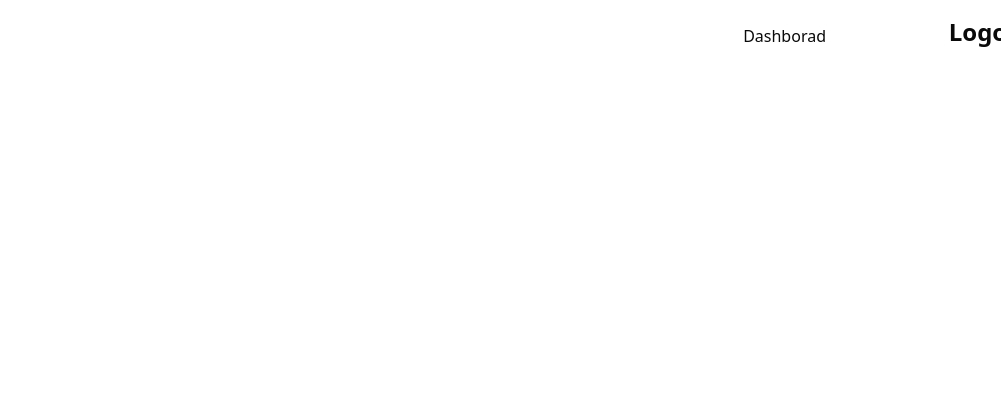
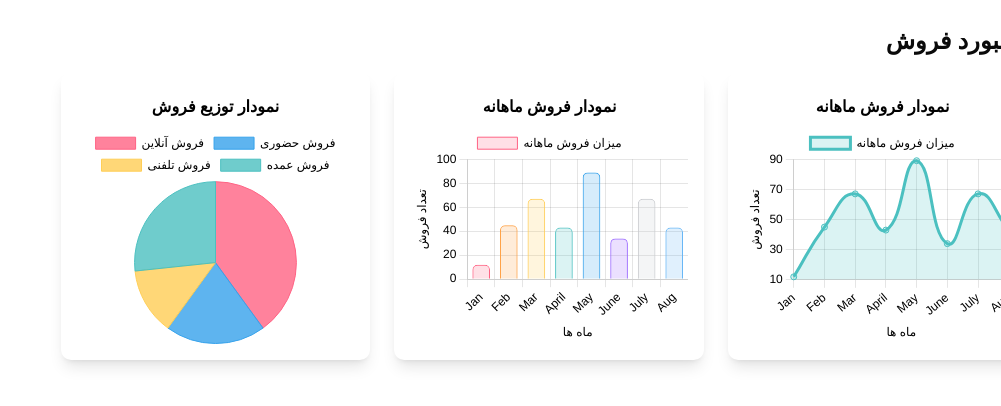
Before and after one commit to Jaafarzare/simple-dashborad, a Next.js app: page /dashboard in a window 1280 px wide. Shown: the top 406 px of the page, without its empty margins (279-1280 px from the left). Built offline with nearby package versions, Linux system fonts and the light colour scheme.

Commit message:
feat: add charts with dark mode support and improve UI components

```diff
--- a/app/dashboard/page.tsx
+++ b/app/dashboard/page.tsx
@@ -1,7 +1,19 @@
+import BarChart from "../ui/chart/BarChart";
+import LineChart from "../ui/chart/LineChart";
+import PieChart from "../ui/chart/PieChart";
+
 export default function page() {
   return (
-    <div>
-      <h1>Dashborad</h1>
+    <div className="flex flex-col gap-4">
+      <div className="flex justify-between items-center">
+        <h1 className="text-2xl font-bold">داشبورد فروش</h1>
+      </div>
+
+      <div className="grid grid-cols-1 md:grid-cols-2 lg:grid-cols-3 gap-6">
+        <LineChart />
+        <BarChart />
+        <PieChart />
+      </div>
     </div>
   );
 }
--- a/app/layout.tsx
+++ b/app/layout.tsx
@@ -1,5 +1,6 @@
 import type { Metadata } from "next";
 import "./globals.css";
+import { ThemeProvider } from "@/components/theme-provider";
 
 export const metadata: Metadata = {
   title: "Create Next App",
@@ -12,8 +13,17 @@ export default function RootLayout({
   children: React.ReactNode;
 }>) {
   return (
-    <html lang="fa" dir="rtl">
-      <body>{children}</body>
+    <html lang="fa" dir="rtl" suppressHydrationWarning>
+      <body>
+        <ThemeProvider
+          attribute="class"
+          defaultTheme="light"
+          enableSystem
+          disableTransitionOnChange
+        >
+          {children}
+        </ThemeProvider>
+      </body>
     </html>
   );
 }
--- a/app/ui/SideNav.tsx
+++ b/app/ui/SideNav.tsx
@@ -1,8 +1,15 @@
+import { ModeToggle } from "@/components/theme-toggle";
+
 export default function SideNav() {
   return (
-    <div className="flex flex-col h-full px-2 py-4">
-      <div className="flex items-center justify-center mb-8">
-        <h1 className="text-2xl font-bold">Logo</h1>
+    <div className="flex flex-col h-full px-2 py-4 border-b md:border-l md:border-border">
+      <div className="flex items-center justify-between gap-4">
+        <div className="flex flex-1 justify-center items-center ">
+          <h1 className="text-2xl font-bold">Logo</h1>
+        </div>
+        <div className="">
+          <ModeToggle />
+        </div>
       </div>
     </div>
   );
--- /dev/null
+++ b/app/ui/chart/BarChart.tsx
@@ -0,0 +1,128 @@
+"use client";
+
+import {
+  Chart as ChartJS,
+  CategoryScale,
+  LinearScale,
+  PointElement,
+  BarElement,
+  Title,
+  Tooltip,
+  Legend,
+  Filler,
+} from "chart.js";
+import { Bar } from "react-chartjs-2";
+import { useTheme } from "next-themes";
+
+ChartJS.register(
+  CategoryScale,
+  LinearScale,
+  PointElement,
+  BarElement,
+  Title,
+  Tooltip,
+  Legend,
+  Filler
+);
+
+export default function BarChart() {
+  const { resolvedTheme } = useTheme();
+
+  const labels = ["Jan", "Feb", "Mar", "April", "May", "June", "July", "Aug"];
+  const datasets = [12, 45, 67, 43, 89, 34, 67, 43];
+  const data = {
+    labels: labels,
+    datasets: [
+      {
+        // Title of Graph
+        label: "میزان فروش ماهانه",
+        data: datasets,
+        backgroundColor: [
+          "rgba(255, 99, 132, 0.2)",
+          "rgba(255, 159, 64, 0.2)",
+          "rgba(255, 205, 86, 0.2)",
+          "rgba(75, 192, 192, 0.2)",
+          "rgba(54, 162, 235, 0.2)",
+          "rgba(153, 102, 255, 0.2)",
+          "rgba(201, 203, 207, 0.2)",
+          "rgba(100, 181, 246, 0.2)",
+        ],
+        borderColor: [
+          "rgb(255, 99, 132)",
+          "rgb(255, 159, 64)",
+          "rgb(255, 205, 86)",
+          "rgb(75, 192, 192)",
+          "rgb(54, 162, 235)",
+          "rgb(153, 102, 255)",
+          "rgb(201, 203, 207)",
+          "rgb(100, 181, 246)",
+        ],
+        borderWidth: 1,
+        barPercentage: 0.8,
+        borderRadius: 5,
+      },
+      // insert similar in dataset object for making multi bar chart
+    ],
+  };
+  const options = {
+    maintainAspectRatio: false,
+    responsive: true,
+    plugins: {
+      legend: {
+        position: "top" as const,
+        labels: {
+          color: resolvedTheme === "dark" ? "#ffffff" : "#000000",
+        },
+      },
+      title: {
+        display: true,
+        text: "نمودار فروش ماهانه",
+        font: {
+          size: 16,
+        },
+        color: resolvedTheme === "dark" ? "#ffffff" : "#000000",
+      },
+    },
+    scales: {
+      y: {
+        title: {
+          display: true,
+          text: "تعداد فروش",
+          color: resolvedTheme === "dark" ? "#ffffff" : "#000000",
+        },
+        ticks: {
+          color: resolvedTheme === "dark" ? "#ffffff" : "#000000",
+        },
+        grid: {
+          color:
+            resolvedTheme === "dark"
+              ? "rgba(255, 255, 255, 0.1)"
+              : "rgba(0, 0, 0, 0.1)",
+        },
+        beginAtZero: true,
+        max: 100,
+      },
+      x: {
+        title: {
+          display: true,
+          text: "ماه ها",
+          color: resolvedTheme === "dark" ? "#ffffff" : "#000000",
+        },
+        ticks: {
+          color: resolvedTheme === "dark" ? "#ffffff" : "#000000",
+        },
+        grid: {
+          color:
+            resolvedTheme === "dark"
+              ? "rgba(255, 255, 255, 0.1)"
+              : "rgba(0, 0, 0, 0.1)",
+        },
+      },
+    },
+  };
+  return (
+    <div className="w-full max-w-3xl h-72 rounded-lg p-4 shadow-lg bg-white dark:bg-gray-800">
+      <Bar data={data} options={options} />
+    </div>
+  );
+}
--- /dev/null
+++ b/app/ui/chart/LineChart.tsx
@@ -0,0 +1,113 @@
+"use client";
+
+import {
+  Chart as ChartJS,
+  CategoryScale,
+  LinearScale,
+  PointElement,
+  LineElement,
+  Title,
+  Tooltip,
+  Legend,
+  Filler,
+} from "chart.js";
+import { Line } from "react-chartjs-2";
+import { useTheme } from "next-themes";
+
+ChartJS.register(
+  CategoryScale,
+  LineElement,
+  LinearScale,
+  PointElement,
+  Title,
+  Tooltip,
+  Legend,
+  Filler
+);
+
+export default function LineChart() {
+  const { resolvedTheme } = useTheme();
+
+  // X - axis lable
+  const labels = ["Jan", "Feb", "Mar", "April", "May", "June", "July", "Aug"];
+
+  // Data want to show on chart
+  const datasets = [12, 45, 67, 43, 89, 34, 67, 43];
+
+  const data = {
+    labels: labels,
+    datasets: [
+      {
+        // Title of Graph
+        label: "میزان فروش ماهانه",
+        data: datasets,
+        fill: true,
+        backgroundColor: "rgba(75, 192, 192, 0.2)",
+        borderColor: "rgb(75, 192, 192)",
+        tension: 0.5,
+      },
+    ],
+  };
+
+  // To make configuration
+  const options = {
+    maintainAspectRatio: false,
+    responsive: true,
+    plugins: {
+      legend: {
+        position: "top" as const,
+        labels: {
+          color: resolvedTheme === "dark" ? "#ffffff" : "#000000",
+        },
+      },
+      title: {
+        display: true,
+        text: "نمودار فروش ماهانه",
+        font: {
+          size: 16,
+        },
+        color: resolvedTheme === "dark" ? "#ffffff" : "#000000",
+      },
+    },
+    scales: {
+      y: {
+        title: {
+          display: true,
+          text: "تعداد فروش",
+          color: resolvedTheme === "dark" ? "#ffffff" : "#000000",
+        },
+        ticks: {
+          color: resolvedTheme === "dark" ? "#ffffff" : "#000000",
+        },
+        grid: {
+          color:
+            resolvedTheme === "dark"
+              ? "rgba(255, 255, 255, 0.1)"
+              : "rgba(0, 0, 0, 0.1)",
+        },
+      },
+      x: {
+        title: {
+          display: true,
+          text: "ماه ها",
+          color: resolvedTheme === "dark" ? "#ffffff" : "#000000",
+        },
+        ticks: {
+          color: resolvedTheme === "dark" ? "#ffffff" : "#000000",
+        },
+        grid: {
+          color:
+            resolvedTheme === "dark"
+              ? "rgba(255, 255, 255, 0.1)"
+              : "rgba(0, 0, 0, 0.1)",
+        },
+      },
+    },
+  };
+
+  return (
+    <div className="w-full max-w-3xl h-72 rounded-lg p-4 shadow-lg bg-white dark:bg-gray-800">
+      <Line data={data} options={options} />
+    </div>
+  );
+}
--- /dev/null
+++ b/app/ui/chart/PieChart.tsx
@@ -0,0 +1,61 @@
+"use client";
+
+import { Chart as ChartJS, ArcElement, Tooltip, Legend } from "chart.js";
+import { Pie } from "react-chartjs-2";
+import { useTheme } from "next-themes";
+
+ChartJS.register(ArcElement, Tooltip, Legend);
+
+export default function PieChart() {
+  const { resolvedTheme } = useTheme();
+
+  const data = {
+    labels: ["فروش آنلاین", "فروش حضوری", "فروش تلفنی", "فروش عمده"],
+    datasets: [
+      {
+        data: [300, 150, 100, 200],
+        backgroundColor: [
+          "rgba(255, 99, 132, 0.8)",
+          "rgba(54, 162, 235, 0.8)",
+          "rgba(255, 206, 86, 0.8)",
+          "rgba(75, 192, 192, 0.8)",
+        ],
+        borderColor: [
+          "rgba(255, 99, 132, 1)",
+          "rgba(54, 162, 235, 1)",
+          "rgba(255, 206, 86, 1)",
+          "rgba(75, 192, 192, 1)",
+        ],
+        borderWidth: 1,
+        hoverOffset: 10,
+      },
+    ],
+  };
+
+  const options = {
+    maintainAspectRatio: false,
+    responsive: true,
+    plugins: {
+      legend: {
+        position: "top" as const,
+        labels: {
+          color: resolvedTheme === "dark" ? "#ffffff" : "#000000",
+        },
+      },
+      title: {
+        display: true,
+        text: "نمودار توزیع فروش",
+        font: {
+          size: 16,
+        },
+        color: resolvedTheme === "dark" ? "#ffffff" : "#000000",
+      },
+    },
+  };
+
+  return (
+    <div className="w-full max-w-md rounded-lg p-4 shadow-lg bg-white dark:bg-gray-800 h-72">
+      <Pie data={data} options={options} />
+    </div>
+  );
+}
--- /dev/null
+++ b/components/theme-provider.tsx
@@ -0,0 +1,11 @@
+"use client";
+
+import * as React from "react";
+import { ThemeProvider as NextThemesProvider } from "next-themes";
+
+export function ThemeProvider({
+  children,
+  ...props
+}: React.ComponentProps<typeof NextThemesProvider>) {
+  return <NextThemesProvider {...props}>{children}</NextThemesProvider>;
+}
--- /dev/null
+++ b/components/theme-toggle.tsx
@@ -0,0 +1,40 @@
+"use client";
+
+import * as React from "react";
+import { Moon, Sun } from "lucide-react";
+import { useTheme } from "next-themes";
+
+import { Button } from "@/components/ui/button";
+import {
+  DropdownMenu,
+  DropdownMenuContent,
+  DropdownMenuItem,
+  DropdownMenuTrigger,
+} from "@/components/ui/dropdown-menu";
+
+export function ModeToggle() {
+  const { setTheme } = useTheme();
+
+  return (
+    <DropdownMenu dir="rtl">
+      <DropdownMenuTrigger asChild>
+        <Button variant="outline" size="icon">
+          <Sun className="h-[1.2rem] w-[1.2rem] rotate-0 scale-100 transition-all dark:-rotate-90 dark:scale-0" />
+          <Moon className="absolute h-[1.2rem] w-[1.2rem] rotate-90 scale-0 transition-all dark:rotate-0 dark:scale-100" />
+          <span className="sr-only">Toggle theme</span>
+        </Button>
+      </DropdownMenuTrigger>
+      <DropdownMenuContent align="end">
+        <DropdownMenuItem onClick={() => setTheme("light")}>
+          روشن
+        </DropdownMenuItem>
+        <DropdownMenuItem onClick={() => setTheme("dark")}>
+          تاریک
+        </DropdownMenuItem>
+        <DropdownMenuItem onClick={() => setTheme("system")}>
+          سیستم
+        </DropdownMenuItem>
+      </DropdownMenuContent>
+    </DropdownMenu>
+  );
+}
--- a/package.json
+++ b/package.json
@@ -11,12 +11,14 @@
   "dependencies": {
     "@radix-ui/react-dropdown-menu": "^2.1.6",
     "@radix-ui/react-slot": "^1.1.2",
+    "chart.js": "^4.4.8",
     "class-variance-authority": "^0.7.1",
     "clsx": "^2.1.1",
     "lucide-react": "^0.477.0",
     "next": "15.2.1",
     "next-themes": "^0.4.4",
     "react": "^19.0.0",
+    "react-chartjs-2": "^5.3.0",
     "react-dom": "^19.0.0",
     "tailwind-merge": "^3.0.2",
     "tailwindcss-animate": "^1.0.7"
```
Also changed, not shown: app/api/sales/route.ts (added), 2 other files (tests, documents, lock files or other folders).
